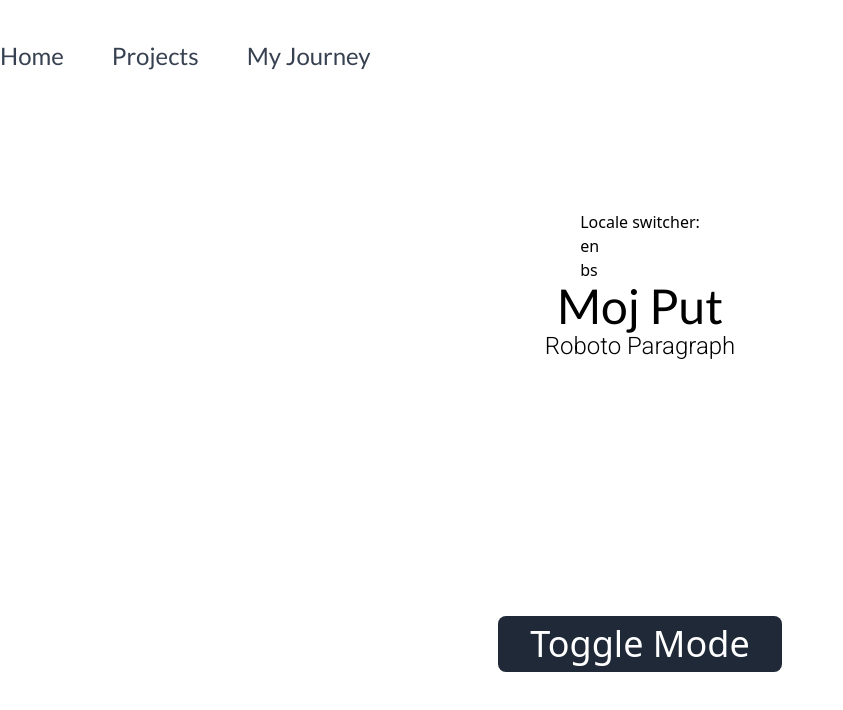
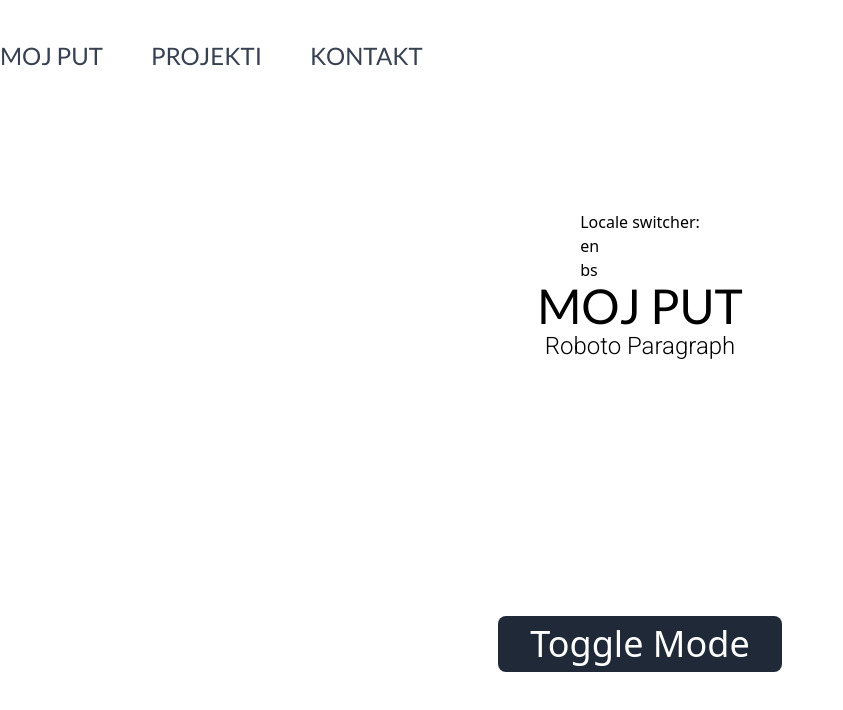
Before and after one commit to mtalirevic1/portfolio, a Next.js app: page /bs in a window 1280 px wide. Shown: the top 710 px of the page, without its empty margins (0-843 px from the left). Built offline with nearby package versions, Linux system fonts and the light colour scheme.

Commit message:
dictionary type, refactored dictionary usage and added more translations

```diff
--- a/src/app/[lang]/layout.tsx
+++ b/src/app/[lang]/layout.tsx
@@ -1,9 +1,10 @@
 import "../globals.css";
-import { i18n } from "@/i18n-config";
+import { i18n, Locale } from "@/i18n-config";
 import { Lato, Roboto } from "next/font/google";
 import { ReactNode } from "react";
 import Providers from "@/components/providers";
 import Header from "@/components/header";
+import { getDictionary } from "@/get-dictionary";
 
 export const metadata = {
   title: "MT | Home",
@@ -28,13 +29,14 @@ export async function generateStaticParams() {
   return i18n.locales.map((locale) => ({ lang: locale }));
 }
 
-export default function RootLayout({
+export default async function RootLayout({
   children,
   params,
 }: {
   children: ReactNode;
-  params: { lang: string };
+  params: { lang: Locale };
 }) {
+  const dictionary = await getDictionary(params.lang);
   return (
     <html
       lang={params.lang}
@@ -42,7 +44,7 @@ export default function RootLayout({
     >
       <body>
         <Providers>
-          <Header />
+          <Header headerStrings={dictionary.header} />
           {children}
         </Providers>
       </body>
--- /dev/null
+++ b/src/app/types/dictionary.ts
@@ -0,0 +1,8 @@
+export interface HeaderStrings {
+  journey: string;
+  projects: string;
+  contact: string;
+}
+export interface Dictionary {
+  header: HeaderStrings;
+}
--- a/src/components/header/index.tsx
+++ b/src/components/header/index.tsx
@@ -1,15 +1,16 @@
 import Link from "next/link";
 import NavLink from "@/components/header/NavLink";
+import { HeaderStrings } from "@/app/types/dictionary";
 
-const Header = () => {
+const Header = ({ headerStrings }: { headerStrings: HeaderStrings }) => {
   return (
     <header className="py-10">
       <div className="container mx-auto flex items-center">
         <nav className="flex w-1/3 justify-start">
           <ul className="flex space-x-12">
-            <NavLink text="Home" href="/" />
-            <NavLink text="Projects" href="/" />
-            <NavLink text="My Journey" href="/" />
+            <NavLink text={headerStrings.journey} href="/" />
+            <NavLink text={headerStrings.projects} href="/" />
+            <NavLink text={headerStrings.contact} href="/" />
           </ul>
         </nav>
         <Link
--- a/src/dictionaries/bs.json
+++ b/src/dictionaries/bs.json
@@ -1,5 +1,7 @@
 {
   "header" : {
-    "journey": "Moj Put"
+    "journey": "MOJ PUT",
+    "projects": "PROJEKTI",
+    "contact": "KONTAKT"
   }
 }
--- a/src/dictionaries/en.json
+++ b/src/dictionaries/en.json
@@ -1,5 +1,7 @@
 {
   "header" : {
-    "journey": "My Journey"
+    "journey": "MY JOURNEY",
+    "projects": "PROJECTS",
+    "contact": "CONTACT"
   }
 }
--- a/src/get-dictionary.ts
+++ b/src/get-dictionary.ts
@@ -1,5 +1,6 @@
 import "server-only";
 import type { Locale } from "./i18n-config";
+import { Dictionary } from "@/app/types/dictionary";
 
 // We enumerate all dictionaries here for better linting and typescript support
 // We also get the default import for cleaner types
@@ -8,4 +9,6 @@ const dictionaries = {
   bs: () => import("./dictionaries/bs.json").then((module) => module.default),
 };
 
-export const getDictionary = async (locale: Locale) => dictionaries[locale]();
+export const getDictionary: (locale: Locale) => Promise<Dictionary> = async (
+  locale: Locale
+) => dictionaries[locale]();
```
